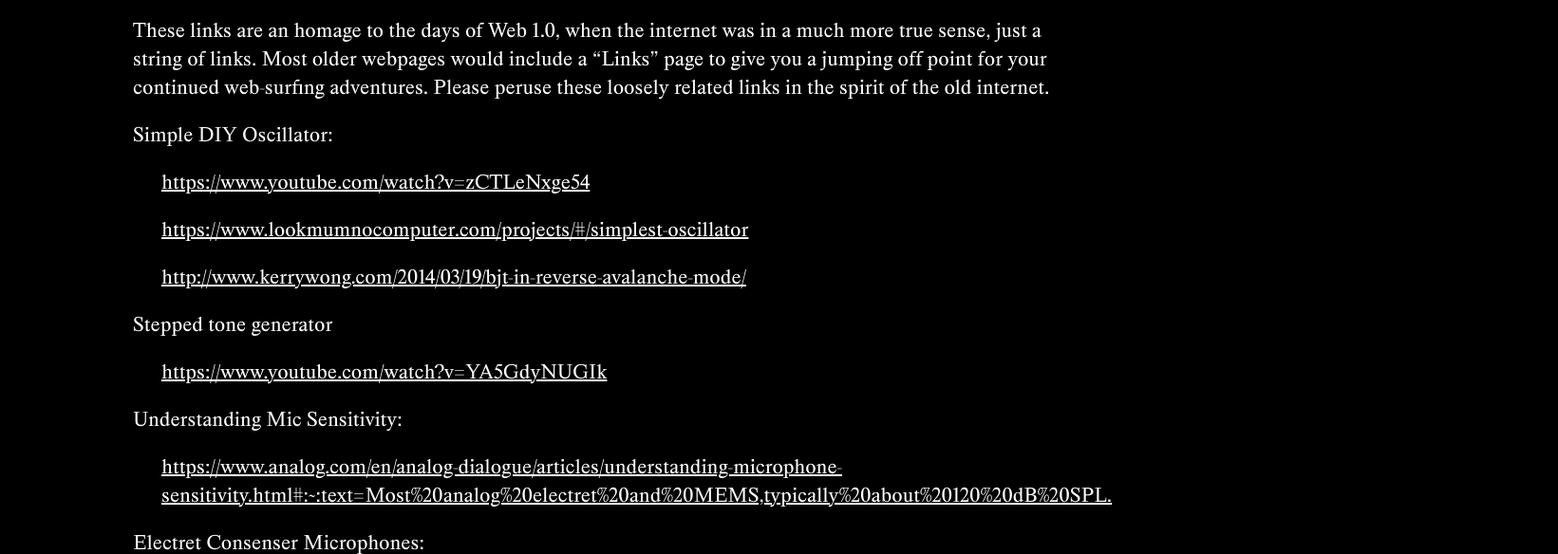
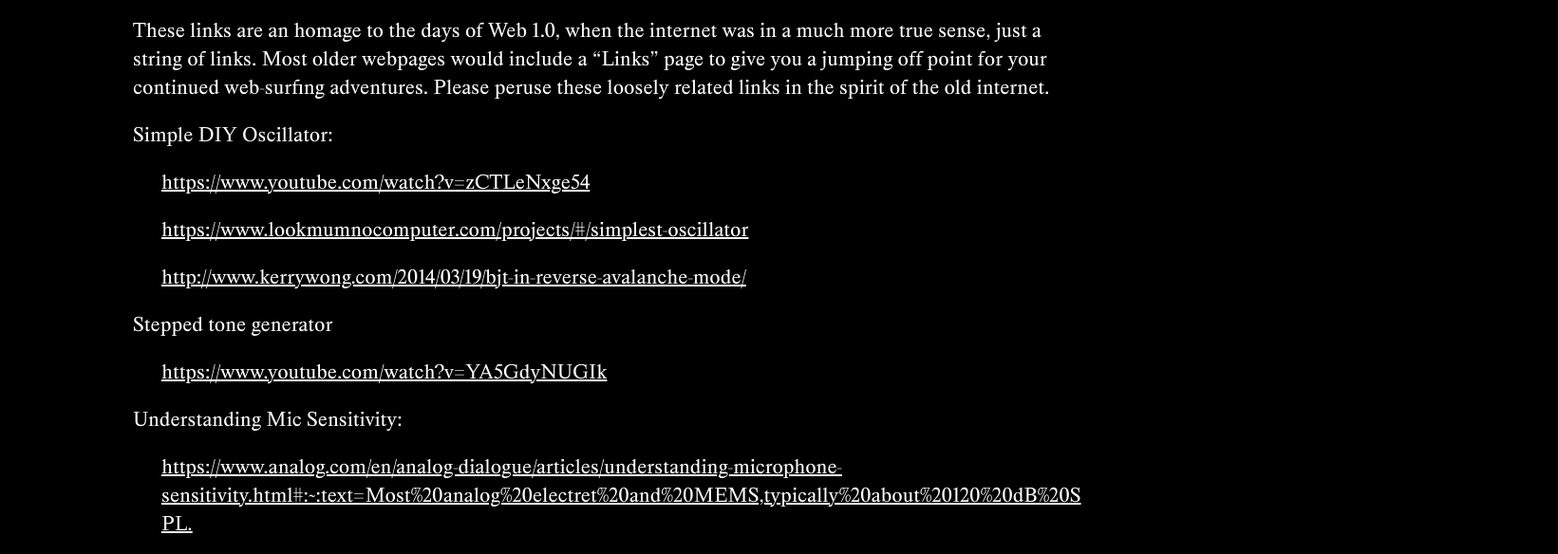
Before and after one commit to disengineering/disengineering.github.io, an Eleventy site: page links/index.html in a window 1280 px wide. Shown: the part 218-802 px from the top of the page at 95% size, 1641 px wide, since content can reach past the window. Built offline with nearby package versions, Linux system fonts and the light colour scheme; Eleventy itself is replaced by a stand-in of ours; files that its build step writes are made by us from their sources.

Commit message:
fix links wrapping

```diff
--- a/css/main.css
+++ b/css/main.css
@@ -1405,6 +1405,11 @@ input.osc-fader[type="range"]::-moz-range-thumb {
    LINKS PAGE (/links)
    ============================================================================= */
 
+/* Long URLs are single “words”; break link text only, not description <p> lines. */
+section[aria-label="Curated links"] a {
+  overflow-wrap: anywhere;
+}
+
 /* Headers are plain <p>; rows with links are indented under each header. */
 section[aria-label="Curated links"] p:has(a) {
   padding-left: 1.5em;
```
